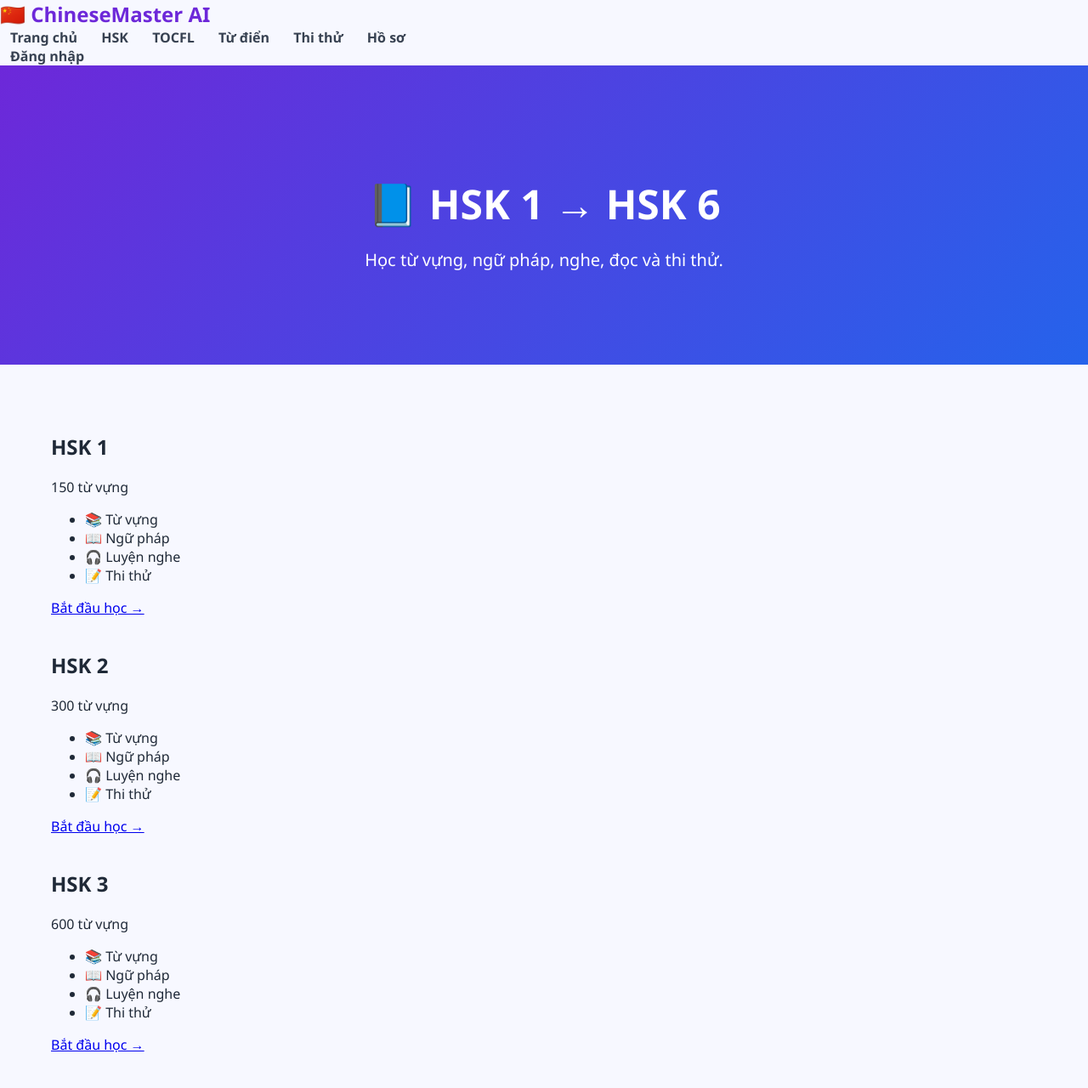
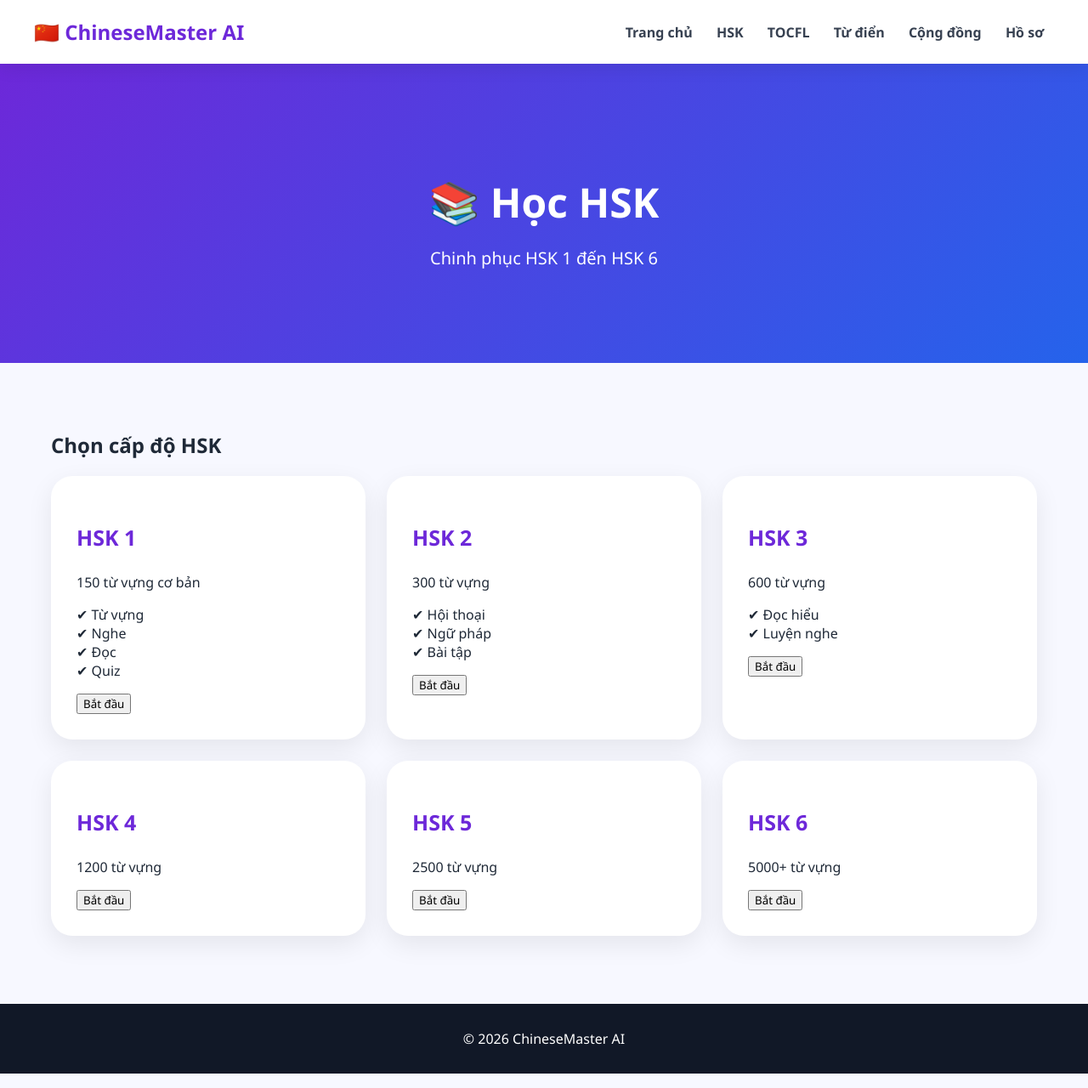
Before and after one commit to vinhdau088-cloud/China, a plain HTML site: page hsk.html in a window 1280 px wide. Shown: the whole page at 85% size. Drawn offline with Linux system fonts and the light colour scheme.

Commit message:
Update hsk.html

```diff
--- a/hsk.html
+++ b/hsk.html
@@ -4,164 +4,219 @@
 <head>
 
 <meta charset="UTF-8">
-<meta name="viewport"
-content="width=device-width, initial-scale=1.0">
+<meta name="viewport" content="width=device-width, initial-scale=1.0">
 
-<title>HSK Learning</title>
+<title>HSK - ChineseMaster</title>
 
-<link rel="stylesheet"
-href="css/style.css">
-
-<link rel="stylesheet"
-href="https://cdnjs.cloudflare.com/ajax/libs/font-awesome/6.4.0/css/all.min.css">
+<link rel="stylesheet" href="css/style.css">
 
 </head>
 
+
 <body>
 
-<nav class="navbar">
+
+<header class="header">
 
 <div class="logo">
-
 🇨🇳 ChineseMaster AI
-
 </div>
 
-<div class="menu">
+
+<button class="menu-btn">
+☰
+</button>
+
+
+<nav>
 
 <a href="index.html">Trang chủ</a>
-
 <a href="hsk.html">HSK</a>
-
 <a href="tocfl.html">TOCFL</a>
-
 <a href="dictionary.html">Từ điển</a>
-
-<a href="exam.html">Thi thử</a>
-
+<a href="community.html">Cộng đồng</a>
 <a href="profile.html">Hồ sơ</a>
 
-</div>
+</nav>
 
-<a class="login"
-href="login.html">
 
-Đăng nhập
+</header>
 
-</a>
 
-</nav>
 
 
 
 <section class="hero">
 
 <h1>
-
-📘 HSK 1 → HSK 6
-
+📚 Học HSK
 </h1>
 
 <p>
-
-Học từ vựng, ngữ pháp, nghe, đọc và thi thử.
-
+Chinh phục HSK 1 đến HSK 6
 </p>
 
 </section>
 
 
 
+
+
 <section class="container">
 
-<div class="courses">
+
+<h2>
+Chọn cấp độ HSK
+</h2>
 
 
 
-<div class="course">
+<div class="grid">
 
-<h2>HSK 1</h2>
+
+
+<div class="card">
+
+<h3>HSK 1</h3>
 
 <p>
-
-150 từ vựng
-
+150 từ vựng cơ bản
 </p>
 
-<ul>
+<p>
+✔ Từ vựng<br>
+✔ Nghe<br>
+✔ Đọc<br>
+✔ Quiz
+</p>
 
-<li>📚 Từ vựng</li>
-
-<li>📖 Ngữ pháp</li>
-
-<li>🎧 Luyện nghe</li>
-
-<li>📝 Thi thử</li>
-
-</ul>
-
-<a href="#">
-Bắt đầu học →
-</a>
+<button>
+Bắt đầu
+</button>
 
 </div>
 
 
 
-<div class="course">
 
-<h2>HSK 2</h2>
+<div class="card">
+
+<h3>HSK 2</h3>
 
 <p>
-
 300 từ vựng
-
 </p>
 
-<ul>
+<p>
+✔ Hội thoại<br>
+✔ Ngữ pháp<br>
+✔ Bài tập
+</p>
 
-<li>📚 Từ vựng</li>
-
-<li>📖 Ngữ pháp</li>
-
-<li>🎧 Luyện nghe</li>
-
-<li>📝 Thi thử</li>
-
-</ul>
-
-<a href="#">
-Bắt đầu học →
-</a>
+<button>
+Bắt đầu
+</button>
 
 </div>
 
 
 
-<div class="course">
 
-<h2>HSK 3</h2>
+<div class="card">
+
+<h3>HSK 3</h3>
 
 <p>
-
 600 từ vựng
-
 </p>
 
-<ul>
+<p>
+✔ Đọc hiểu<br>
+✔ Luyện nghe
+</p>
 
-<li>📚 Từ vựng</li>
-
-<li>📖 Ngữ pháp</li>
-
-<li>🎧 Luyện nghe</li>
-
-<li>📝 Thi thử</li>
-
-</ul>
-
-<a href="#">
-Bắt đầu học →
-</a>
+<button>
+Bắt đầu
+</button>
 
 </div>
+
+
+
+
+
+<div class="card">
+
+<h3>HSK 4</h3>
+
+<p>
+1200 từ vựng
+</p>
+
+<button>
+Bắt đầu
+</button>
+
+</div>
+
+
+
+
+
+<div class="card">
+
+<h3>HSK 5</h3>
+
+<p>
+2500 từ vựng
+</p>
+
+<button>
+Bắt đầu
+</button>
+
+</div>
+
+
+
+
+
+<div class="card">
+
+<h3>HSK 6</h3>
+
+<p>
+5000+ từ vựng
+</p>
+
+<button>
+Bắt đầu
+</button>
+
+</div>
+
+
+
+</div>
+
+
+</section>
+
+
+
+
+
+<footer>
+
+© 2026 ChineseMaster AI
+
+</footer>
+
+
+
+<script src="js/app.js"></script>
+
+
+</body>
+
+</html>
```
